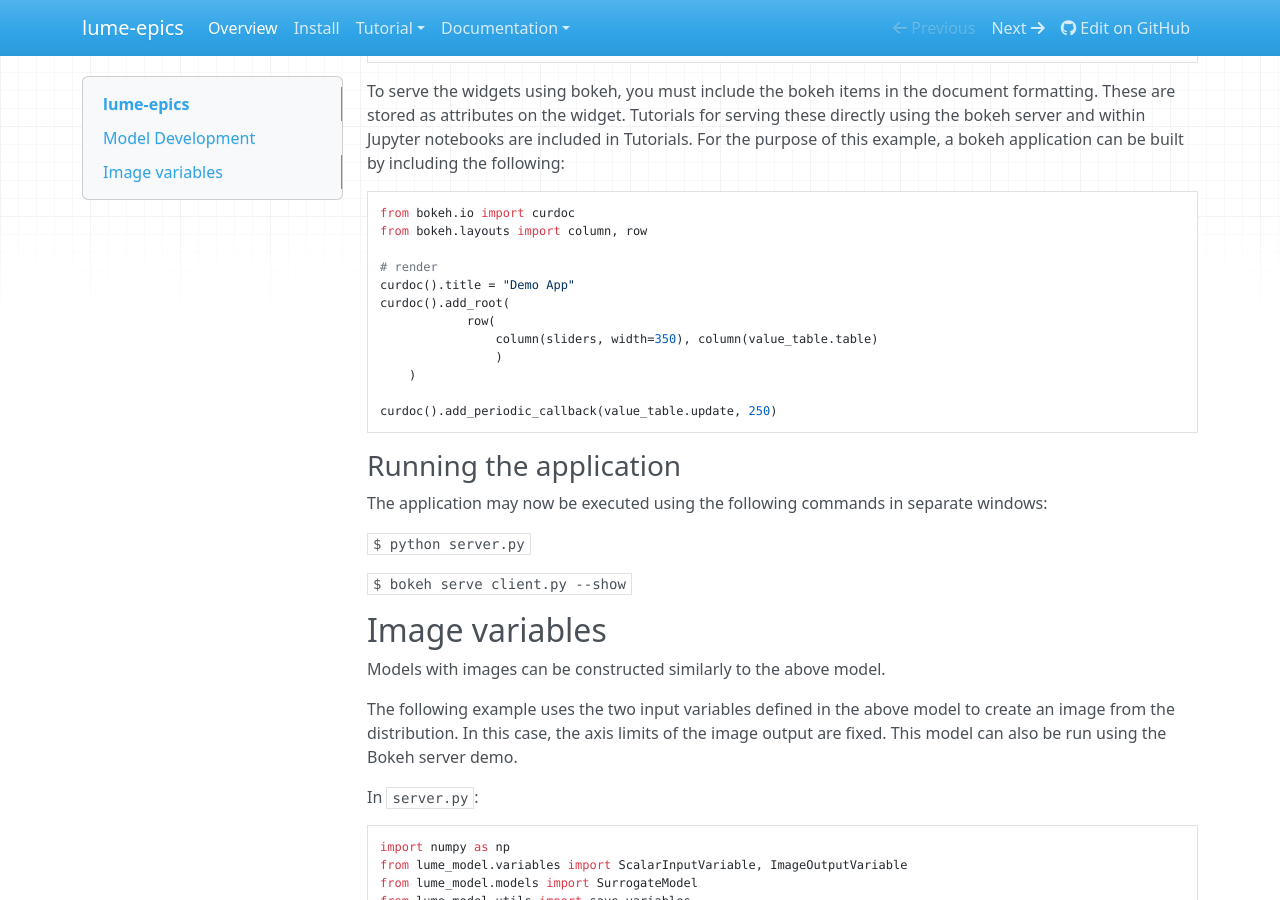
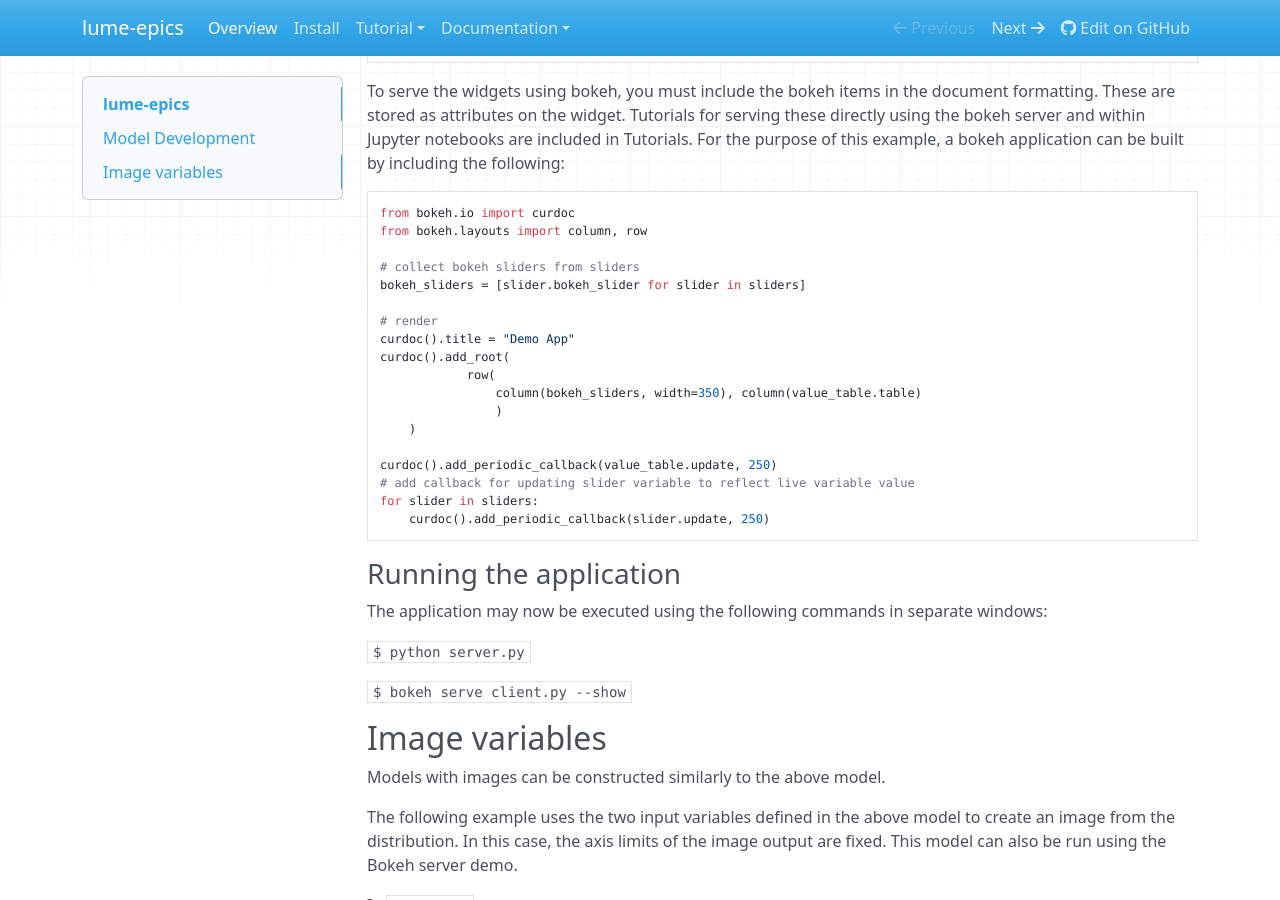
Before and after one commit to slaclab/lume-epics, an MkDocs documentation site: the page built from docs/index.md, in a window 1280 px wide and 900 px high, scrolled down 3526 px. Built offline with MkDocs 1.6.1, drawn with Linux system fonts in a browser that asks for light colours; nearby versions of some CDN libraries.

Commit message:
DOC: Update docs to reflect new EpicsSlider class and fix formatting for servers

````diff
--- a/docs/index.md
+++ b/docs/index.md
@@ -145,15 +145,21 @@ To serve the widgets using bokeh, you must include the bokeh items in the docume
 from bokeh.io import curdoc
 from bokeh.layouts import column, row
 
+# collect bokeh sliders from sliders
+bokeh_sliders = [slider.bokeh_slider for slider in sliders]
+
 # render
 curdoc().title = "Demo App"
 curdoc().add_root(
             row(
-                column(sliders, width=350), column(value_table.table)
+                column(bokeh_sliders, width=350), column(value_table.table)
                 )
     )
 
 curdoc().add_periodic_callback(value_table.update, 250)
+# add callback for updating slider variable to reflect live variable value
+for slider in sliders:
+    curdoc().add_periodic_callback(slider.update, 250)
 ```
 
 ### Running the application
````
Also changed, not shown: docs/Server.md (+4 -0 lines), 2 other files.
